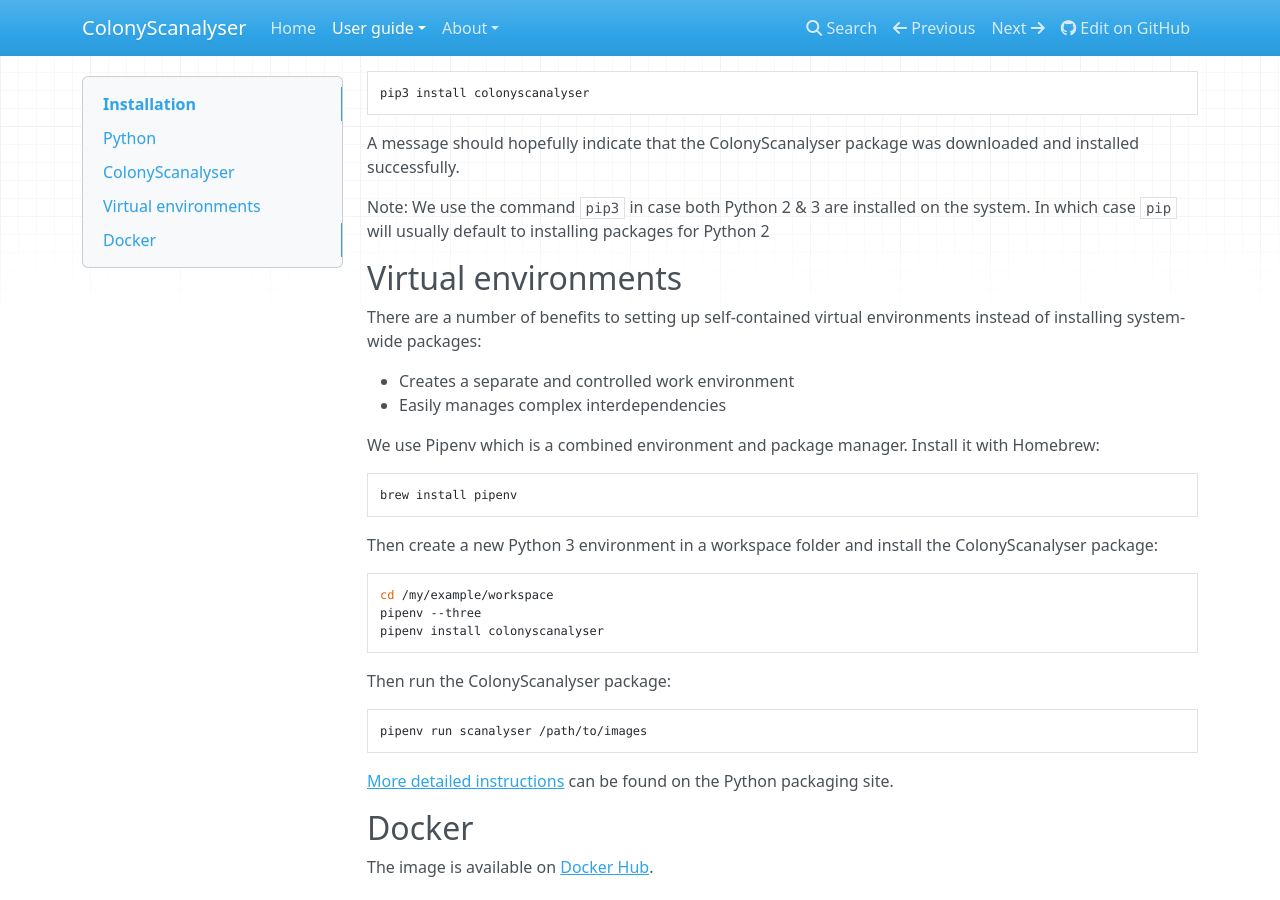
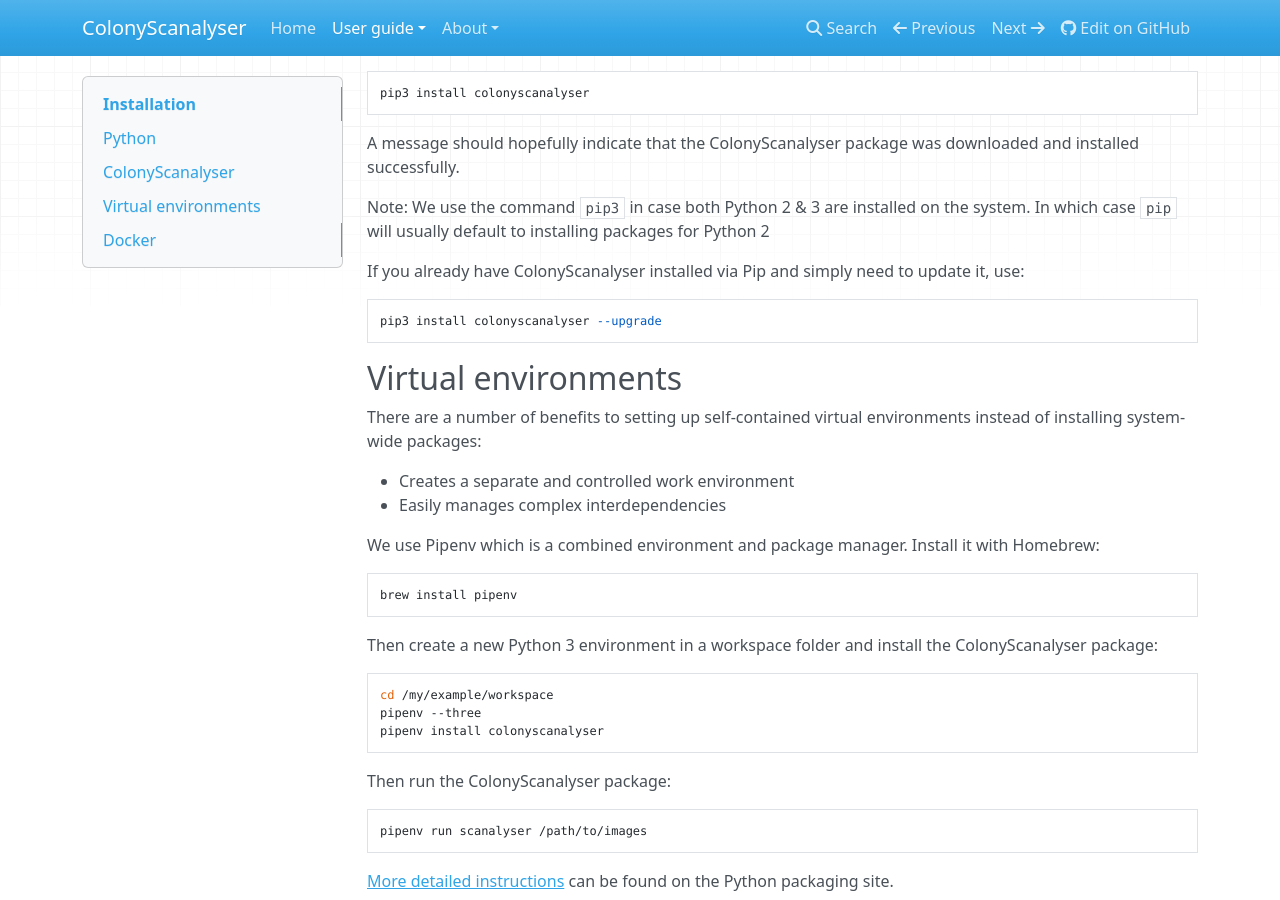
Before and after one commit to Erik-White/ColonyScanalyser, an MkDocs documentation site: the page built from docs/installation.md, in a window 1280 px wide and 900 px high, scrolled down 739 px. Built offline with MkDocs 1.6.1, drawn with Linux system fonts in a browser that asks for light colours; nearby versions of some CDN libraries.

Commit message:
Add note for upgrading package via Pip

````diff
--- a/docs/installation.md
+++ b/docs/installation.md
@@ -26,6 +26,12 @@
 A message should hopefully indicate that the ColonyScanalyser package was downloaded and installed successfully.
 
 Note: We use the command `pip3` in case both Python 2 & 3 are installed on the system. In which case `pip` will usually default to installing packages for Python 2
+
+If you already have ColonyScanalyser installed via Pip and simply need to update it, use:
+
+```
+pip3 install colonyscanalyser --upgrade
+```
 
 ## Virtual environments
 There are a number of benefits to setting up self-contained virtual environments instead of installing system-wide packages:
````
